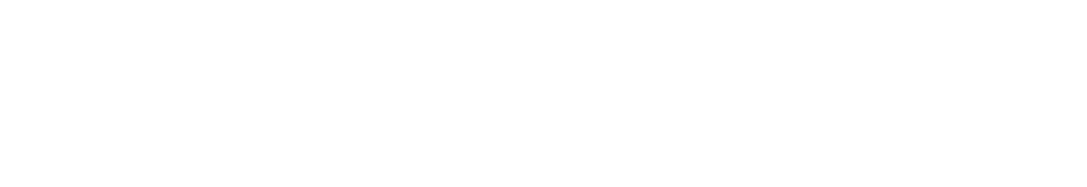
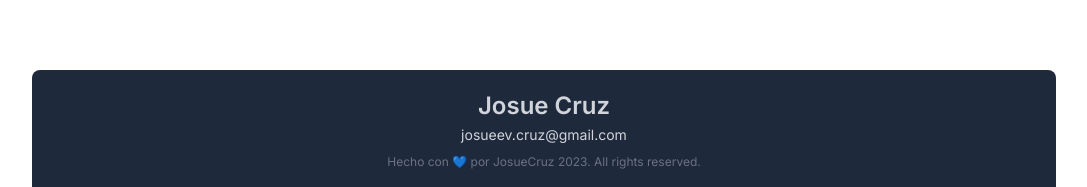
Before and after one commit to JosueEC/JosueCruz-Portfolio, a React (Vite) app: page / in a window 1280 px wide. Shown: the part 1808-1995 px from the top of the page, without its empty margins (96-1183 px from the left). Before the commit the page ends 1878 px from the top, so only its background shows below. Built offline with nearby package versions, Linux system fonts and the light colour scheme.

Commit message:
feat(components): 💄 Add Footer section to the landing page.

```diff
--- a/index.html
+++ b/index.html
@@ -1,5 +1,5 @@
 <!doctype html>
-<html lang="en">
+<html lang="en" class="scroll-smooth"
   <head>
     <meta charset="UTF-8" />
     <link rel="icon" type="image/svg+xml" href="/vite.svg" />
--- a/src/App.jsx
+++ b/src/App.jsx
@@ -3,6 +3,7 @@
 import Services from './components/Services'
 import Works from './components/Works'
 import About from './components/About'
+import Footer from './components/Footer'
 
 function App () {
   const [theme, setTheme] = useState(null)
@@ -42,6 +43,7 @@
           <Services />
           <Works />
           <About />
+          <Footer />
         </div>
       </div>
     </>
--- a/src/components/About.jsx
+++ b/src/components/About.jsx
@@ -14,7 +14,7 @@
         <p className='text-md text-gray-600 dark:text-gray-300'>
           No dudes en contactarme. Estoy seguro de que puedo contribuir de manera significativa a tu equipo de desarrollo.
         </p>
-        <a href='mailto:josueev.cruz@gmail.com' className='block mt-3 text-md md:text-lg font-regular text-gray-700 dark:text-gray-300 underline hover:text-indigo-500 dark:hover:text-indigo-500'>josueev.cruz@gmail.com</a>
+        <a href='mailto:josueev.cruz@gmail.com' className='block mt-3 text-md md:text-lg  text-gray-700 dark:text-gray-300 underline hover:text-indigo-500 dark:hover:text-indigo-500'>josueev.cruz@gmail.com</a>
       </div>
       <img src='https://avatars.githubusercontent.com/u/34457838?v=4' alt='JosueCruz' className='w-full md:w-6/12 rounded-lg object-cover' />
     </div>
--- /dev/null
+++ b/src/components/Footer.jsx
@@ -0,0 +1,11 @@
+export default function Footer () {
+  return (
+    <div className='py-5 bg-slate-800 text-center text-gray-300 rounded-t-lg'>
+      <a href='#hero' className='block text-xl md:text-2xl font-semibold'>Josue Cruz</a>
+      <a href='mailto:josueev.cruz@gmail.com' className=' text-sm md:text-md hover:text-indigo-500'>josueev.cruz@gmail.com</a>
+      <p className='text-xs  mt-2 text-gray-500'>
+        Hecho con 💙 por JosueCruz {new Date().getFullYear()}. All rights reserved.
+      </p>
+    </div>
+  )
+}
--- a/src/components/HeroSection.jsx
+++ b/src/components/HeroSection.jsx
@@ -1,10 +1,10 @@
 export default function HeroSection () {
   return (
-    <div className='flex items-center justify-center flex-col py-20'>
+    <div id='hero' className='flex items-center justify-center flex-col py-20'>
       <div className='text-center'>
         <h1 className='text-2xl md:text-4xl mb-1 md:mb-3 text-indigo-600 font-semibold dark:text-indigo-500'>Hi, I'm Josue Cruz</h1>
         <p className='text-md md:text-xl max-w-md mb-3 text-gray-600 dark:text-gray-300'>Bienvenido(a) a mi protafolio personal</p>
-        <a href='#' className='inline-block px-8 py-3 border border-transparent text-base font-medium rounded-md text-white bg-indigo-600 hover:bg-indigo-700 md:text-md'>See Works</a>
+        <a href='#works' className='inline-block px-8 py-3 border border-transparent text-base font-medium rounded-md text-white bg-indigo-600 hover:bg-indigo-700 md:text-md'>See Works</a>
       </div>
     </div>
   )
--- a/src/components/Works.jsx
+++ b/src/components/Works.jsx
@@ -4,7 +4,7 @@
 
 export default function Works () {
   return (
-    <div className='py-12'>
+    <div id='works' className='py-12'>
       <SectionTitle id='works'>Recent Works</SectionTitle>
       <div className='grid grid-cols-1 md:grid-cols-2 gap-5'>
         {
--- a/tailwind.config.js
+++ b/tailwind.config.js
@@ -1,6 +1,6 @@
 /** @type {import('tailwindcss').Config} */
 export default {
-  content: ['./src/**/*.{jsx, js}'],
+  content: ['./index.html', './src/**/*.{jsx, js}'],
   darkMode: 'class',
   theme: {
     extend: {
```
